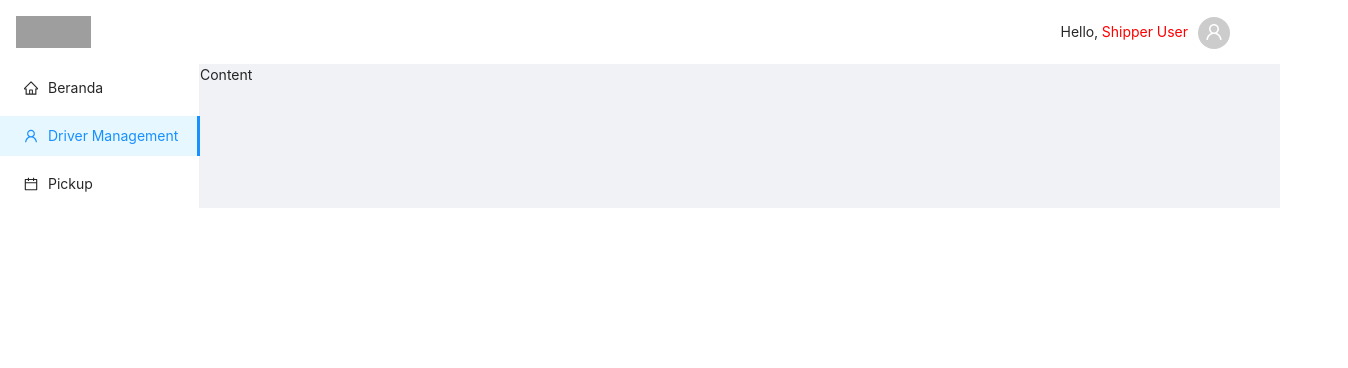
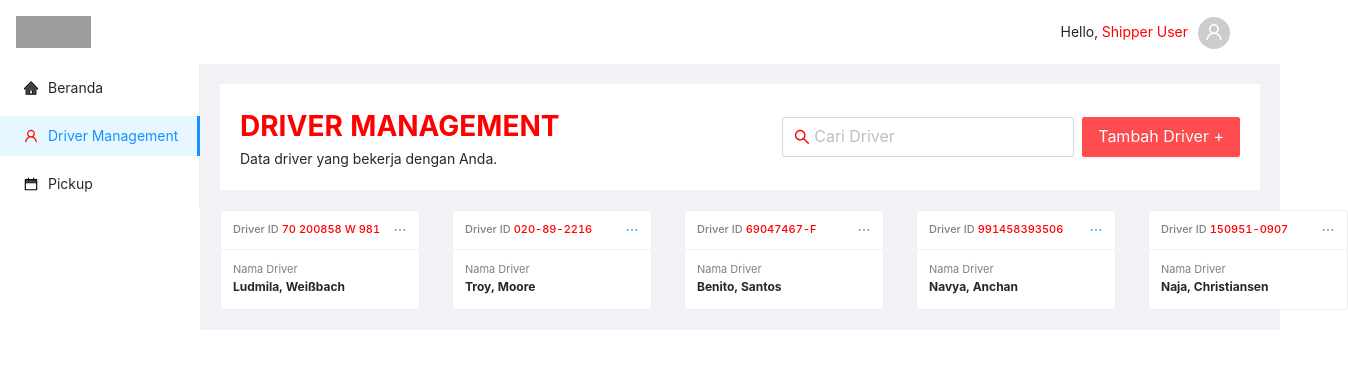
Before and after one commit to lindaturlten/shipper-CF, a Next.js app in the folder projects-cf/: page /driver in a window 1280 px wide. Shown: the top 368 px of the page, 1348 px wide, since content can reach past the window. Built offline with nearby package versions, Linux system fonts and the light colour scheme; grey boxes are pictures that could not be loaded.

Commit message:
Content UI & create component header - side menu

```diff
--- /dev/null
+++ b/projects-cf/components/driver/headerContent.tsx
@@ -0,0 +1,30 @@
+import React from 'react';
+import {
+  Row,
+  Col,
+  Input,
+  Button,
+  Space,
+} from 'antd';
+import {
+  SearchOutlined,
+} from '@ant-design/icons';
+
+const HeaderContentComponent: React.FC = () => {
+  return (
+    <Row justify="center" align="middle" className="margin20 site-layout-background">
+        <Col span={12} className="padding20">
+        <div className="title-page">Driver Management</div>
+        <div>Data driver yang bekerja dengan Anda.</div>
+        </Col>
+        <Col span={12} className="padding20 text-right">
+        <Space>
+            <Input size="large" placeholder="Cari Driver" prefix={<SearchOutlined className="text-color-red" />}></Input>
+            <Button type="primary" size="large" danger>Tambah Driver +</Button>
+        </Space>
+        </Col>
+    </Row>
+  );
+};
+
+export default HeaderContentComponent;
--- /dev/null
+++ b/projects-cf/components/header.tsx
@@ -0,0 +1,23 @@
+import React from 'react';
+import {
+  Layout,
+  Avatar,
+} from 'antd';
+import {
+  UserOutlined,
+} from '@ant-design/icons';
+
+const { Header } = Layout;
+
+const HeaderComponent: React.FC = () => {
+  return (
+        // <Layout className="site-layout">
+            <Header className="site-layout-background text-right">
+                Hello, <span className="text-red">Shipper User</span>
+                <Avatar icon={<UserOutlined />} />
+            </Header>
+    //   </Layout>
+  );
+};
+
+export default HeaderComponent;
--- /dev/null
+++ b/projects-cf/components/sideMenu.tsx
@@ -0,0 +1,39 @@
+import React from 'react';
+import {
+  Layout,
+  Menu,
+  Image,
+} from 'antd';
+import {
+  HomeTwoTone,
+  UserOutlined,
+  CalendarTwoTone,
+} from '@ant-design/icons';
+
+const { Sider } = Layout;
+
+const menus = [
+  { key: '1', icon: <HomeTwoTone twoToneColor="#000000" />, label: 'Beranda' },
+  { key: '2', icon: <UserOutlined className="text-color-red" />, label: 'Driver Management' },
+  { key: '3', icon: <CalendarTwoTone twoToneColor="#000000" />, label: 'Pickup' },
+];
+
+const SideMenuComponent: React.FC = () => {
+    return (
+      <Sider width={200} theme="light">
+        <Image
+          src="https://blog.shipper.id/wp-content/uploads/2020/10/Shipper-Logo-Black-600px.png"
+          preview={false}
+          className="logo"
+        />
+        <Menu
+          defaultSelectedKeys={['2']}
+          mode="inline"
+          theme="light"
+          items={menus}
+        />
+      </Sider>
+    );
+  };
+
+  export default SideMenuComponent;
--- a/projects-cf/containers/driver/index.tsx
+++ b/projects-cf/containers/driver/index.tsx
@@ -1,41 +1,167 @@
 import React from 'react';
-import { Layout, Menu, Avatar, Image } from 'antd';
 import {
-  HomeOutlined,
-  UserOutlined,
-  CalendarOutlined,
+  Layout,
+  Row,
+  Col,
+  Space,
+  Card,
+} from 'antd';
+import {
+  EllipsisOutlined,
 } from '@ant-design/icons';
+import SideMenuComponent from '../../components/sideMenu';
+import HeaderComponent from '../../components/header';
+import HeaderContentComponent from '../../components/driver/headerContent';
 
-const { Header, Sider, Content } = Layout;
+const { Content } = Layout;
 
-const menus = [
-  { key: '1', icon: <HomeOutlined />, label: 'Beranda' },
-  { key: '2', icon: <UserOutlined />, label: 'Driver Management' },
-  { key: '3', icon: <CalendarOutlined />, label: 'Pickup' },
+const data = [
+  {
+    name: {
+      title: "Mrs",
+      first: "Ludmila",
+      last: "Weißbach"
+    },
+    dob: {
+      date: "1958-08-20T12:40:41.560Z",
+      age: 64
+    },
+    phone: "0155-3568697",
+    id: {
+      name: "SVNR",
+      value: "70 200858 W 981"
+    },
+    picture: {
+      large: "https://randomuser.me/api/portraits/women/29.jpg",
+      medium: "https://randomuser.me/api/portraits/med/women/29.jpg",
+      thumbnail: "https://randomuser.me/api/portraits/thumb/women/29.jpg"
+    }
+  },
+  {
+    name: {
+      title: "Mr",
+      first: "Troy",
+      last: "Moore"
+    },
+    dob: {
+      date: "1986-11-01T23:14:06.431Z",
+      age: 35
+    },
+    phone: "(863) 855-1242",
+    id: {
+      name: "SSN",
+      value: "020-89-2216"
+    },
+    picture: {
+      large: "https://randomuser.me/api/portraits/men/50.jpg",
+      medium: "https://randomuser.me/api/portraits/med/men/50.jpg",
+      thumbnail: "https://randomuser.me/api/portraits/thumb/men/50.jpg"
+    }
+  },
+  {
+    name: {
+      title: "Mr",
+      first: "Benito",
+      last: "Santos"
+    },
+    dob: {
+      date: "1960-06-11T01:01:28.285Z",
+      age: 62
+    },
+    phone: "961-657-346",
+    id: {
+      name: "DNI",
+      value: "69047467-F"
+    },
+    picture: {
+      large: "https://randomuser.me/api/portraits/men/26.jpg",
+      medium: "https://randomuser.me/api/portraits/med/men/26.jpg",
+      thumbnail: "https://randomuser.me/api/portraits/thumb/men/26.jpg"
+    }
+  },
+  {
+    name: {
+      title: "Ms",
+      first: "Navya",
+      last: "Anchan"
+    },
+    dob: {
+      date: "1970-04-10T20:55:57.539Z",
+      age: 52
+    },
+    phone: "7341966736",
+    id: {
+      name: "UIDAI",
+      value: "991458393506"
+    },
+    picture: {
+      large: "https://randomuser.me/api/portraits/women/76.jpg",
+      medium: "https://randomuser.me/api/portraits/med/women/76.jpg",
+      thumbnail: "https://randomuser.me/api/portraits/thumb/women/76.jpg"
+    }
+  },
+  {
+    name: {
+      title: "Mrs",
+      first: "Naja",
+      last: "Christiansen"
+    },
+    dob: {
+      date: "1951-09-16T00:52:07.658Z",
+      age: 71
+    },
+    phone: "94494432",
+    id: {
+      name: "CPR",
+      value: "150951-0907"
+    },
+    picture: {
+      large: "https://randomuser.me/api/portraits/women/78.jpg",
+      medium: "https://randomuser.me/api/portraits/med/women/78.jpg",
+      thumbnail: "https://randomuser.me/api/portraits/thumb/women/78.jpg"
+    }
+  }
 ];
+
+const textTitle = (data: string) => {
+  return (
+    <div className="title-content">
+      <span className="text-grey">Driver ID </span>
+      <span className="text-color-red">{data}</span>
+    </div>
+  )
+};
 
 const DriverManagementContainer: React.FC = () => {
   return (
       <Layout>
-        <Sider width={200} theme="light">
-          <Image
-            src="https://blog.shipper.id/wp-content/uploads/2020/10/Shipper-Logo-Black-600px.png"
-            preview={false}
-            className="logo"
-          />
-          <Menu
-            defaultSelectedKeys={['2']}
-            mode="inline"
-            theme="light"
-            items={menus}
-          />
-        </Sider>
+        <SideMenuComponent />
         <Layout className="site-layout">
-          <Header className="site-layout-background text-right">
-            Hello, <span className="text-red">Shipper User</span>
-            <Avatar icon={<UserOutlined />} />
-          </Header>
-          <Content>Content</Content>
+          <HeaderComponent />
+          <Content>
+            <HeaderContentComponent />
+            <Row justify="center" align="middle" className="margin20">
+              <Col span={24}>
+                <Space direction="horizontal" size={32} style={{ display: 'flex' }}>
+                  {data?.map((item) => (
+                    <Card
+                      size="small"
+                      key={item?.id?.value}
+                      title={textTitle(item?.id?.value)}
+                      style={{width: "200px"}}
+                      extra={<a href="#"><EllipsisOutlined /></a>}
+                      className="title-content"
+                    >
+                      <>
+                        <div className="text-grey">Nama Driver</div>
+                        <div className="text-content">{item?.name?.first}, {item?.name?.last}</div>
+                      </>
+                    </Card>
+                  ))}
+                </Space>
+              </Col>
+            </Row>
+          </Content>
         </Layout>
       </Layout>
   );
--- a/projects-cf/styles/driver.css
+++ b/projects-cf/styles/driver.css
@@ -16,3 +16,35 @@
   .text-right {
     text-align: right;
   }
+
+  .margin20 {
+    margin: 20px;
+  }
+
+  .padding20 {
+    padding: 20px;
+  }
+
+  .title-page {
+    text-transform: uppercase;
+    font-weight: bold;
+    color: #FF0000;
+    font-size: 28px;
+  }
+
+  .text-color-red {
+    color: #FF0000;
+  }
+
+  .title-content {
+    font-size: 11px;
+  }
+
+  .text-content {
+    font-size: 12px;
+    font-weight: bold;
+  }
+
+  .text-grey {
+    color: #808080;
+  }
```
